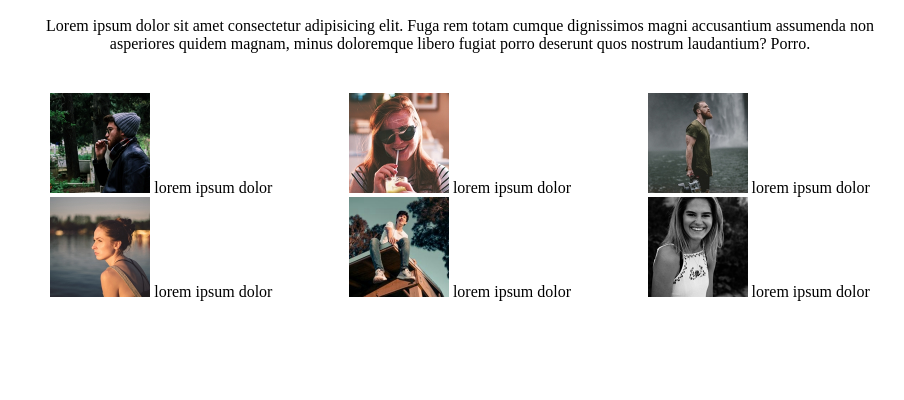
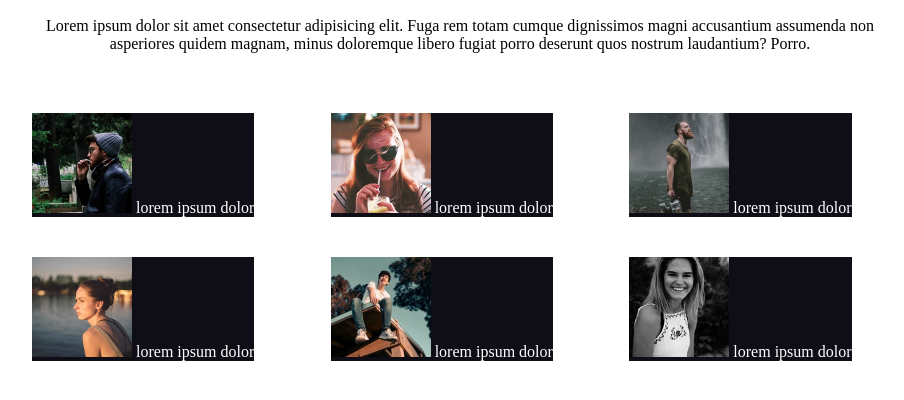
Before and after one commit to E-Lop/html-css-float-cards, a plain HTML site: page index.html in a window 1280 px wide. Shown: the part 70-470 px from the top of the page, without its empty margins (180-1084 px from the left). Drawn offline with Linux system fonts and the light colour scheme.

Commit message:
card background and spacing

```diff
--- a/css/style.css
+++ b/css/style.css
@@ -39,9 +39,11 @@ section {
 .col {
   width: calc(100% / 3);
   float: left;
+  color: white;
+  padding: 20px;
 }
 
-/* .card {
-  width: calc(100% -110px);
+.card {
   float: left;
-} */
+  background-color: #0f0e17;
+}
```
Also changed, not shown: index.html (+1 -0 lines).
